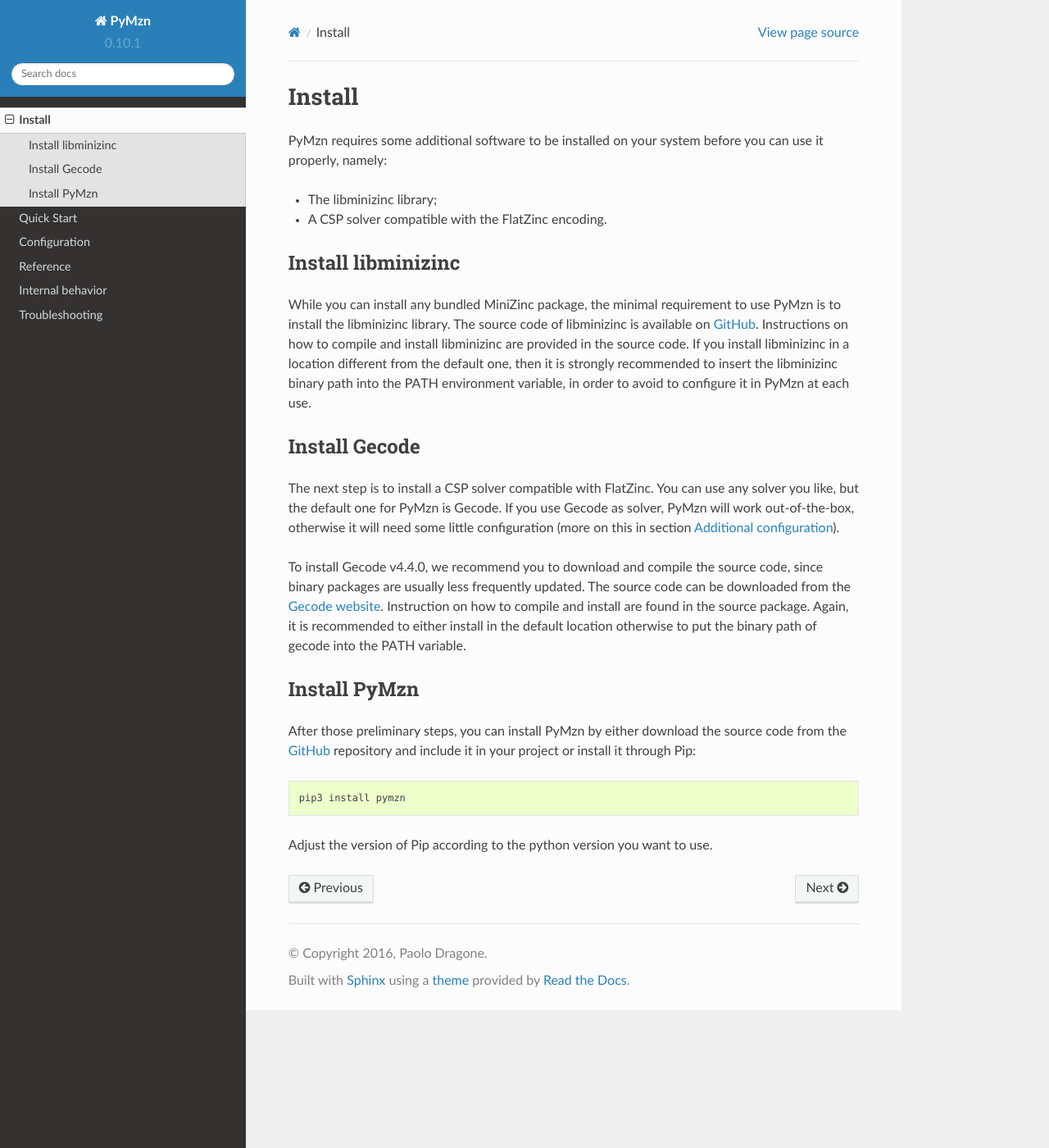
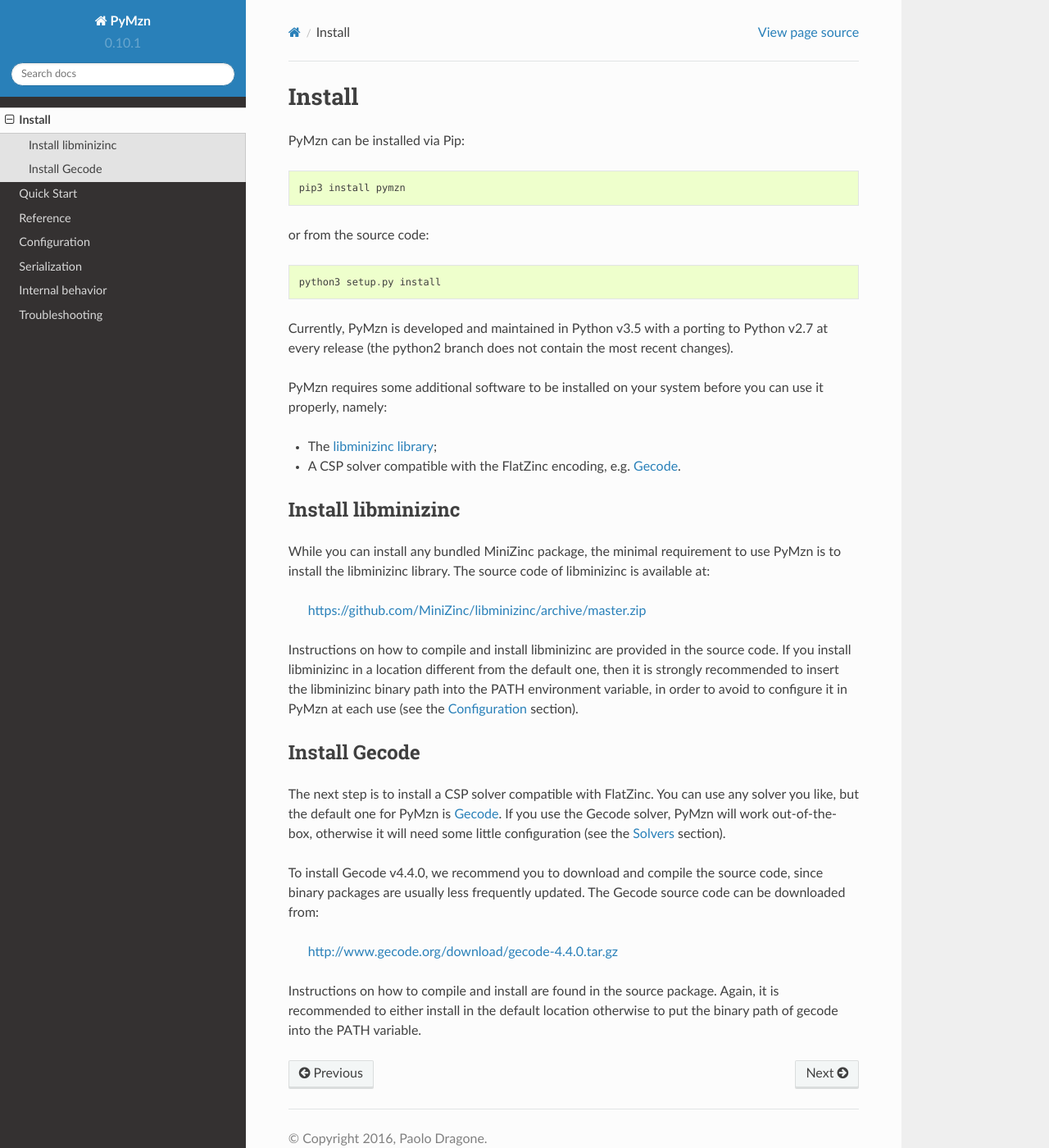
Before and after one commit to paolodragone/pymzn, a Sphinx documentation site: the page built from docs/source/install.rst, in a window 1280 px wide and 1400 px high. Shown: the whole window at 82% size. Built offline with Sphinx 7.4.7 and the Read the Docs theme 2.0.0, drawn with Linux system fonts in a browser that asks for light colours.

```diff
--- a/docs/source/install.rst
+++ b/docs/source/install.rst
@@ -1,51 +1,59 @@
 Install
 =======
+
+PyMzn can be installed via Pip:
+::
+
+    pip3 install pymzn
+
+or from the source code:
+::
+
+    python3 setup.py install
+
+Currently, PyMzn is developed and maintained in Python v3.5 with a
+porting to Python v2.7 at every release (the python2 branch does not contain
+the most recent changes).
 
 PyMzn requires some additional software to be installed on your system
 before you can use it properly, namely:
 
-* The libminizinc library;
-* A CSP solver compatible with the FlatZinc encoding.
+* The `libminizinc library <https://github.com/MiniZinc/libminizinc>`__;
+* A CSP solver compatible with the FlatZinc encoding, e.g. `Gecode <http://www.gecode.org>`__.
+
+
 
 Install libminizinc
 -------------------
 
 While you can install any bundled MiniZinc package, the minimal
 requirement to use PyMzn is to install the libminizinc library. The source
-code of libminizinc is available on `GitHub <https://github.com/MiniZinc/libminizinc/archive/master.zip>`__.
+code of libminizinc is available at:
+
+    `<https://github.com/MiniZinc/libminizinc/archive/master.zip>`__
+
 Instructions on how to compile and install libminizinc are provided in the
 source code. If you install libminizinc in a location different from the
 default one, then it is strongly recommended to insert the libminizinc
 binary path into the PATH environment variable, in order to avoid to
-configure it in PyMzn at each use.
+configure it in PyMzn at each use (see the
+`Configuration <config.html>`__ section).
 
 Install Gecode
 --------------
 
 The next step is to install a CSP solver compatible with FlatZinc. You
-can use any solver you like, but the default one for PyMzn is Gecode. If
-you use Gecode as solver, PyMzn will work out-of-the-box, otherwise it
-will need some little configuration (more on this in section `Additional
-configuration <#config>`__).
+can use any solver you like, but the default one for PyMzn is
+`Gecode <http://www.gecode.org>`__. If you use the Gecode solver, PyMzn will
+work out-of-the-box, otherwise it will need some little configuration (see the
+`Solvers <reference/solvers/>`__ section).
 
 To install Gecode v4.4.0, we recommend you to download and compile the
 source code, since binary packages are usually less frequently updated.
-The source code can be downloaded from the `Gecode website <http://www.gecode.org/download/gecode-4.4.0.tar.gz>`__.
-Instruction on how to compile and install are found in the source package.
+The Gecode source code can be downloaded from:
+
+    `<http://www.gecode.org/download/gecode-4.4.0.tar.gz>`__
+
+Instructions on how to compile and install are found in the source package.
 Again, it is recommended to either install in the default location otherwise
 to put the binary path of gecode into the PATH variable.
-
-Install PyMzn
--------------
-
-After those preliminary steps, you can install PyMzn by either download
-the source code from the
-`GitHub <https://github.com/paolodragone/PyMzn>`__ repository and
-include it in your project or install it through Pip:
-
-::
-
-    pip3 install pymzn
-
-Adjust the version of Pip according to the python version you want to
-use.
--- a/docs/source/reference/index.rst
+++ b/docs/source/reference/index.rst
@@ -1,5 +1,7 @@
 Reference
 =========
+
+This is the reference manual of PyMzn.
 
 .. automodule:: pymzn
 
--- a/docs/source/troubleshooting.rst
+++ b/docs/source/troubleshooting.rst
@@ -2,7 +2,7 @@ Troubleshooting
 ===============
 
 -  Gecode raises the following error at the first execution after the
-   installation:
+   installation (on Linux):
    ::
 
        fzn-gecode: error while loading shared libraries: libgecodeflatzinc.so.41: cannot open shared object file: No such file or directory
@@ -19,7 +19,7 @@ Troubleshooting
        source ~/.bashrc
 
 -  Minizinc raises the following error when trying to include the gecode
-   library with the ``-G gecode`` option:
+   library with the ``-G gecode`` option (on Linux):
    ::
 
        Cannot access include directory /usr/local/bin/../share/minizinc/gecode/
@@ -31,7 +31,7 @@ Troubleshooting
 
        cd /usr/local/share
        sudo mkdir minizinc/gecode
-       sudo cp gecode/mznlib/* minizinc/gecode/
+       sudo ln -s gecode/mznlib/* minizinc/gecode/
 
 -  The function ``pymzn.dzn`` arises a ``RecursionError`` when given a
    ``numpy.mat`` object as input. This problem arises because the
```
Also changed, not shown: README.rst (+65 -54 lines), docs/source/index.rst (+8 -3 lines), docs/source/quick_start.rst (+15 -12 lines), docs/source/serialization.rst (added, +25 -0 lines), pymzn/__init__.py (+6 -1 lines), 6 other files.
